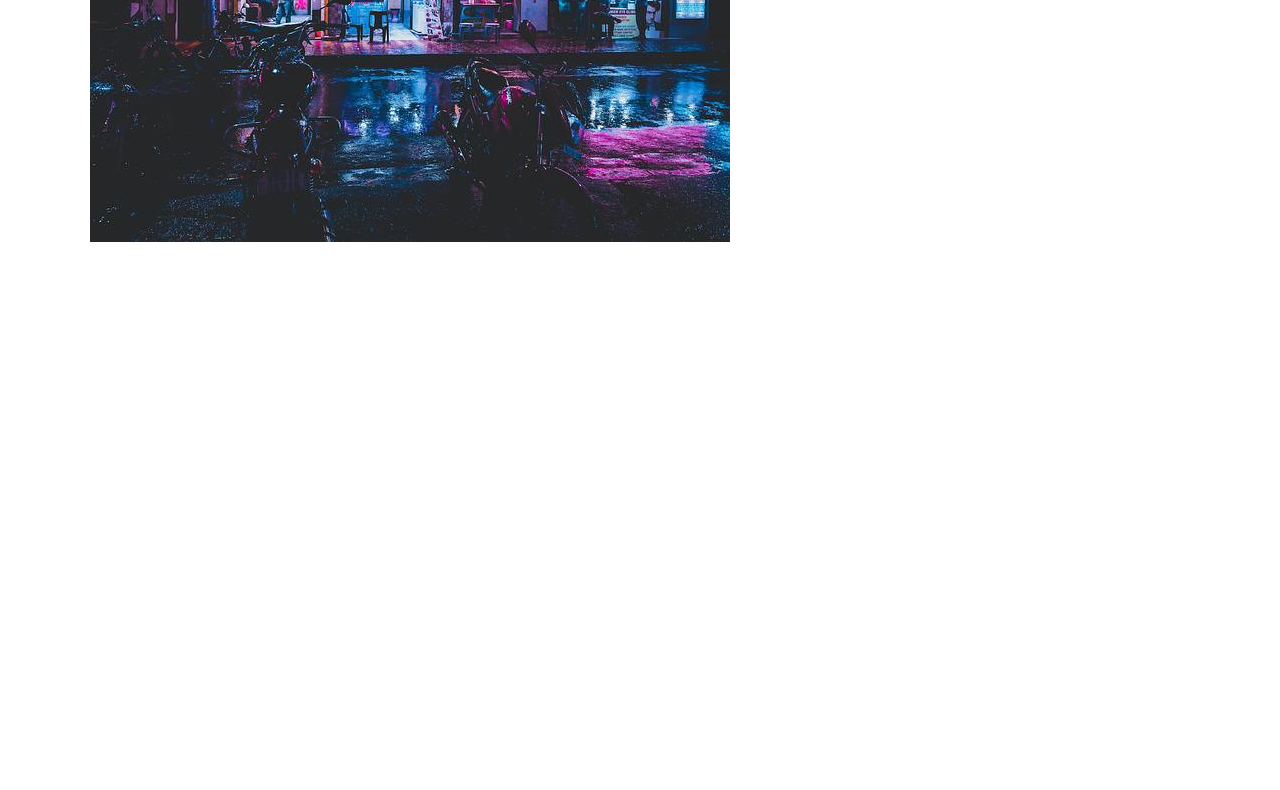
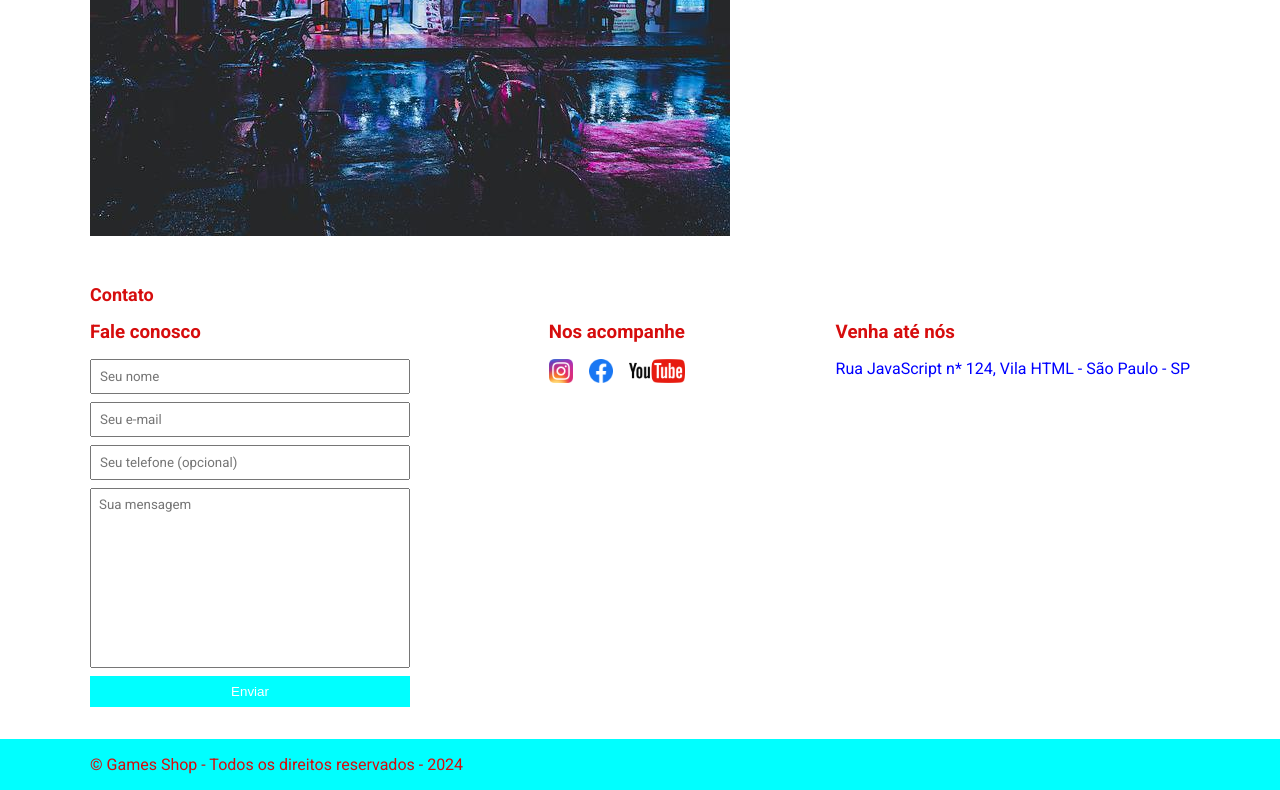
Before and after one commit to Lucazmonteiro/Projeto-1, a plain HTML site: page index.html in a window 1280 px wide. Shown: the part 357-1147 px from the top of the page. Before the commit the page ends 800 px from the top, so only its background shows below. Drawn offline with Linux system fonts and the light colour scheme.

Commit message:
adicionando novas formatações

```diff
--- a/index.html
+++ b/index.html
@@ -15,13 +15,13 @@
             <h1>Games Shop</h1>
             <nav>
             <ul>
-                <li> <a href="#">Sobre a loja</a></li>
-                <li> <a href="#">Contato</a></li>
+                <li> <a href="#about">Sobre a loja</a></li>
+                <li> <a href="#contact">Contato</a></li>
             </ul>
         </nav>
     </div>
     </header>
-    <section>
+    <section id="about">
         <div class="container">
                 <img class="store-front" src="./images/loja.jpg" alt="Fachada da loja Games Shop" />
             <div>
@@ -40,5 +40,52 @@
             </div>
         </div>
     </section>
+    <section id="contact">
+        <div class="container">
+            <h2>Contato</h2>
+        <div class="contact-methods">
+            <div>
+                <h3>Fale conosco</h3>
+                <form>
+                    <input type="text" placeholder="Seu nome" required />
+                    <input type="email" placeholder="Seu e-mail" required />
+                    <input type="tel" placeholder="Seu telefone (opcional)" />
+                    <textarea placeholder="Sua mensagem" ></textarea>
+                    <button type="submit">Enviar </button>
+                </form>
+            </div>
+            <div>
+                <h3>Nos acompanhe</h3>
+                <ul class="social-links">
+                    <li>
+                        <a href="https://www.instagram.com/lucazmonteiro23/" title="Siga-nos no Instagram">
+                            <img src="./images/instagram.png" alt="Logo do Instagram">
+                        </a>
+                    </li>
+                    <li>
+                        <a href="#" title="Siga-nos no Facebook">
+                            <img src="./images/facebook.png" alt="Logo do Facebook">
+                        </a>
+                    </li>
+                    <li>
+                        <a href="#" title="Visite nosso canal no Youtube">
+                            <img src="./images/youtube.png" alt="Logo do Youtube">
+                        </a>
+                    </li>
+                </ul>
+            </div>
+            <div>
+                <h3>Venha até nós</h3>
+                <p>Rua JavaScript n* 124, Vila HTML - São Paulo - SP</p>
+            </div>
+        </div>
+    </section>
+    <footer>
+        <div class="container">
+            <p>
+                &copy; Games Shop - Todos os direitos reservados - 2024
+            </p>
+        </div>
+    </footer>
 </body>
 </html>
--- a/main.css
+++ b/main.css
@@ -4,11 +4,12 @@
     box-sizing: border-box;
 
 }
-header, section h2{
+header, section h2, section h3. form button {
         font-family: "Bungee", cursive;
+        font-weight: normal;
 }
 
-body {
+body, input, textarea {
         font-family: "Roboto", sans-serif;
 }
 
@@ -17,10 +18,6 @@ header {
     color: rgb(214, 13, 13);
     background-color: aqua;
     font-size: 24px;
-}
-
-header h1,section h2 {
-    font-weight: normal;
 }
 
 header nav li {
@@ -76,3 +73,65 @@ section p {
 .store-front {
     margin-right: 32px;
 }
+
+.social-links img {
+    height: 24px;
+}
+
+.social-links li {
+    display: inline;
+    padding-right: 12px;
+}
+
+.social-links li a {
+    text-decoration: none;
+}
+
+#contact .container {
+    display: block;
+}
+
+.contact-methods {
+    display: flex;
+    justify-content: space-between;
+}
+
+form input,
+form textarea,
+form button {
+    display: block;
+    width: 320px;
+    margin-bottom: 8px;
+    padding: 8px;
+}
+
+form textarea {
+    resize: none;
+    height: 180px;
+}
+
+section h3 {
+    color: rgb(214, 13, 13);
+    margin-bottom: 16px;
+}
+
+form button {
+    background-color: aqua;
+    color: white;
+    border: none;
+    cursor: pointer;
+}
+
+form button:hover {
+    background-color: rgb(9, 71, 71);
+}
+
+input:focus, textarea:focus {
+    outline-color: aqua;
+}
+
+footer {
+    background-color: aqua;
+    color: rgb(214, 13, 13);
+    padding: 16px;
+}
```
